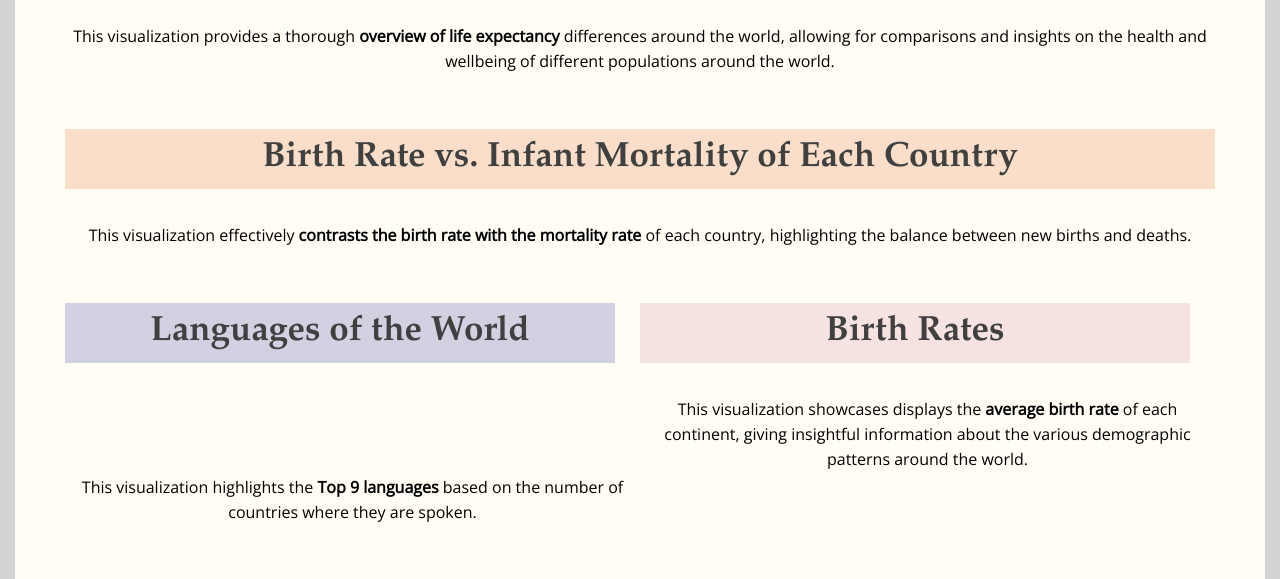
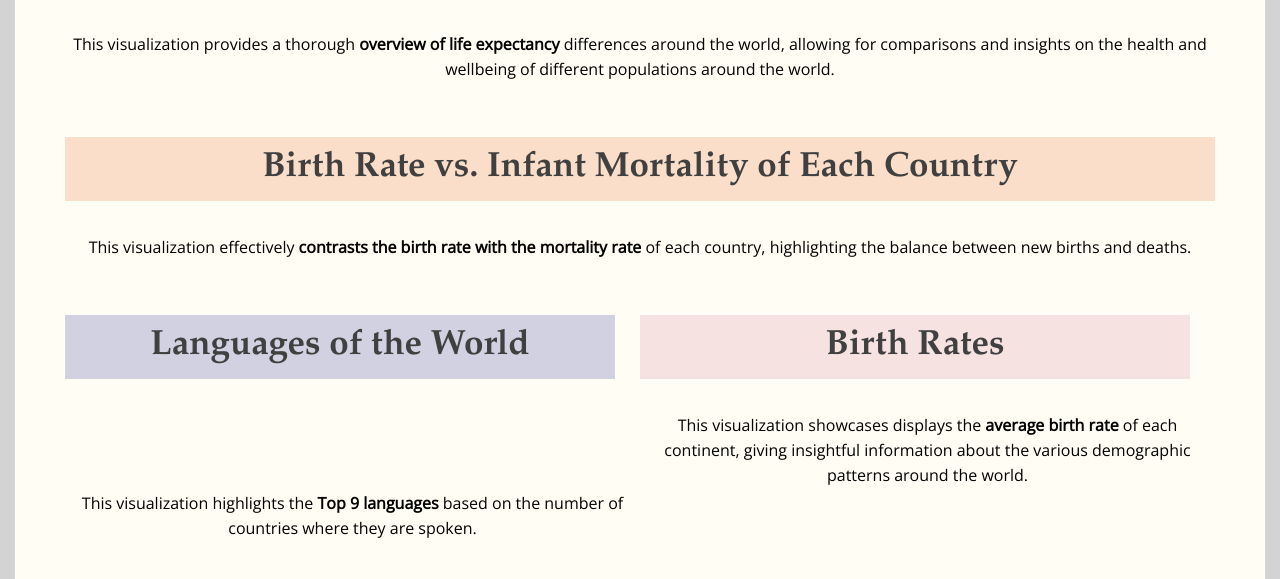
Before and after one commit to jsoh0011/FIT3179_Vis2, a plain HTML site: page index.html in a window 1280 px wide. Shown: the part 673-1252 px from the top of the page. Drawn offline with nearby package versions, Linux system fonts and the light colour scheme; a script that the page names is missing.

Commit message:
Add files via upload

```diff
--- a/css/styles.css
+++ b/css/styles.css
@@ -10,7 +10,7 @@ body *{
 }
 
 body {
-    background-color: lightgray;
+    background-color: lightgrey;
 }
 
 .page {
@@ -69,8 +69,8 @@ h2 {
 	text-align: center;
 	font-family: 'Garamond', serif;
 	width: 550px;
-	padding-top: 10px;
-	padding-bottom: 10px;
+	padding-top: 12px;
+	padding-bottom: 12px;
 }
 
 
```
